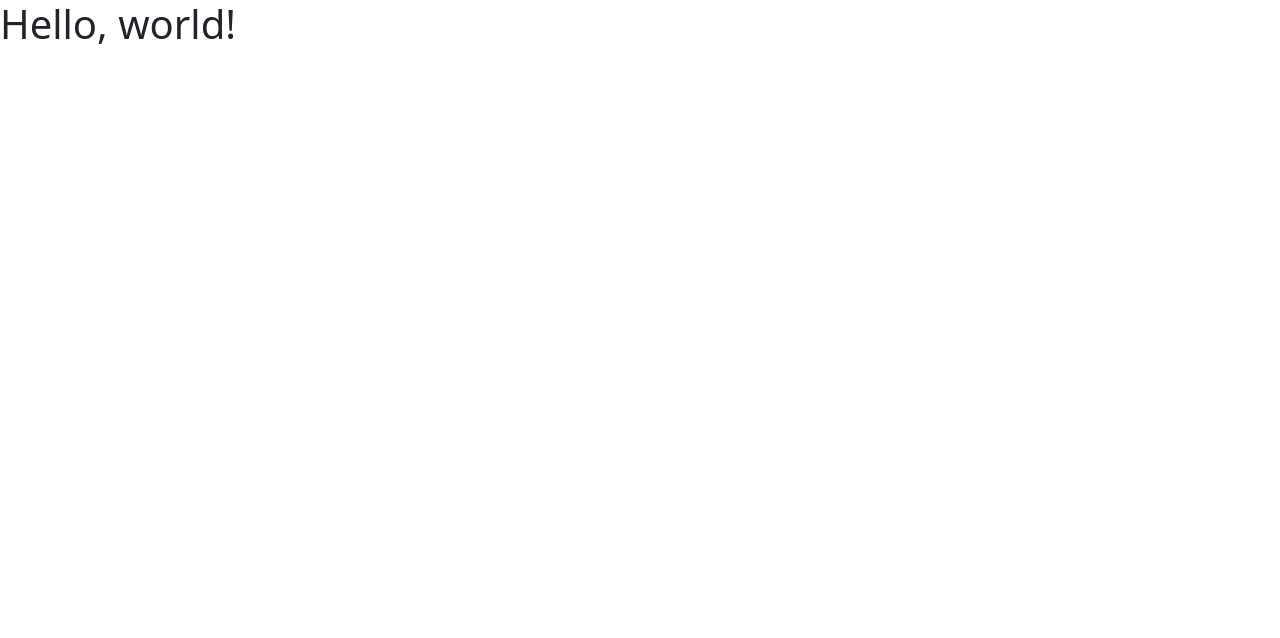
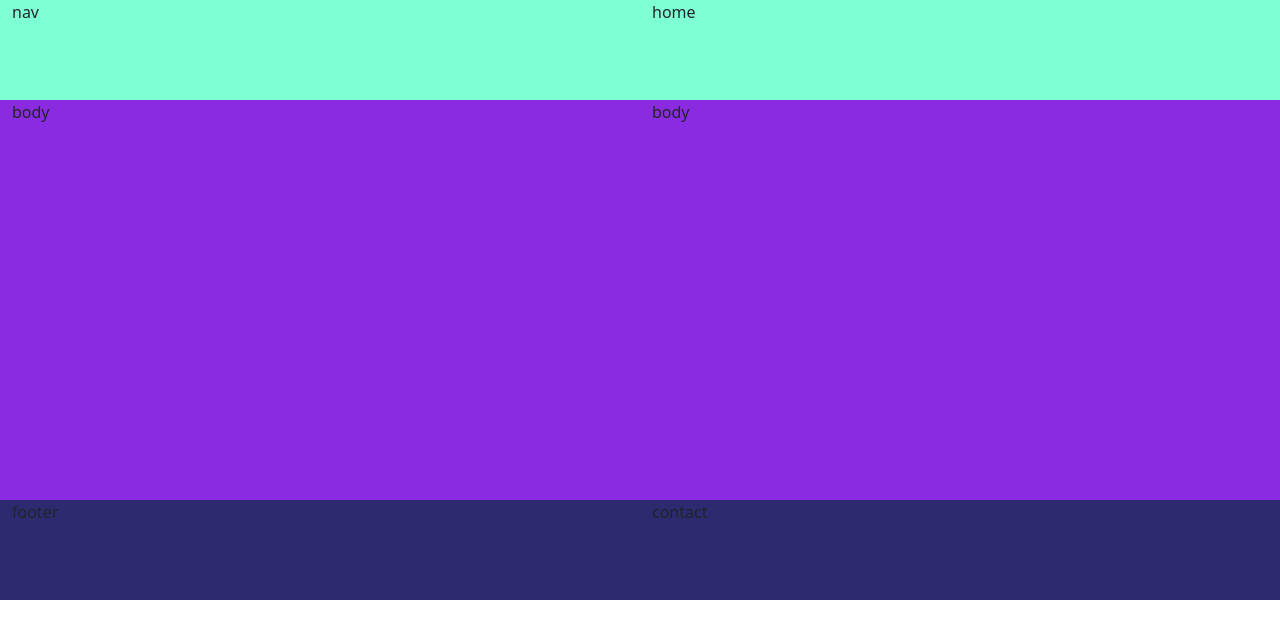
Before and after one commit to lunapartida/collab-practicee, a plain HTML site: page index.html in a window 1280 px wide. Drawn offline with nearby package versions, Linux system fonts and the light colour scheme.

Commit message:
added take home branch

```diff
--- a/css/styles.css
+++ b/css/styles.css
@@ -0,0 +1,14 @@
+#nav {
+height: 100px;
+background-color: aquamarine;
+}
+
+#section {
+    height: 400px;
+    background-color: blueviolet;
+}
+
+#footer {
+    height: 100px;
+    background-color: rgb(45, 42, 111);
+}
--- a/index.html
+++ b/index.html
@@ -8,13 +8,24 @@
     <!-- Bootstrap CSS -->
     <link href="https://cdn.jsdelivr.net/npm/bootstrap@5.1.3/dist/css/bootstrap.min.css" rel="stylesheet" integrity="sha384-1BmE4kWBq78iYhFldvKuhfTAU6auU8tT94WrHftjDbrCEXSU1oBoqyl2QvZ6jIW3" crossorigin="anonymous">
 
-    <title>Hello, world!</title>
+    <title>hello, world</title>
     <link rel="stylesheet" href="css/styles.css">
   </head>
   <body>
-    <h1>Hello, world!</h1>
-
-    <!-- Optional JavaScript; choose one of the two! -->
+    <div class="container-fluid">
+      <div class="row" id="nav">
+        <div class="col">nav</div>
+        <div class="col">home</div>
+      </div>
+      <div class="row" id="section">
+        <div class="col">body</div>
+        <div class="col">body</div>
+      </div>
+      <div class="row" id="footer">
+        <div class="col">footer</div>
+        <div class="col">contact</div>
+      </div>
+    </div>
 
     <!-- Option 1: Bootstrap Bundle with Popper -->
     <script src="https://cdn.jsdelivr.net/npm/bootstrap@5.1.3/dist/js/bootstrap.bundle.min.js" integrity="sha384-ka7Sk0Gln4gmtz2MlQnikT1wXgYsOg+OMhuP+IlRH9sENBO0LRn5q+8nbTov4+1p" crossorigin="anonymous"></script>
```
